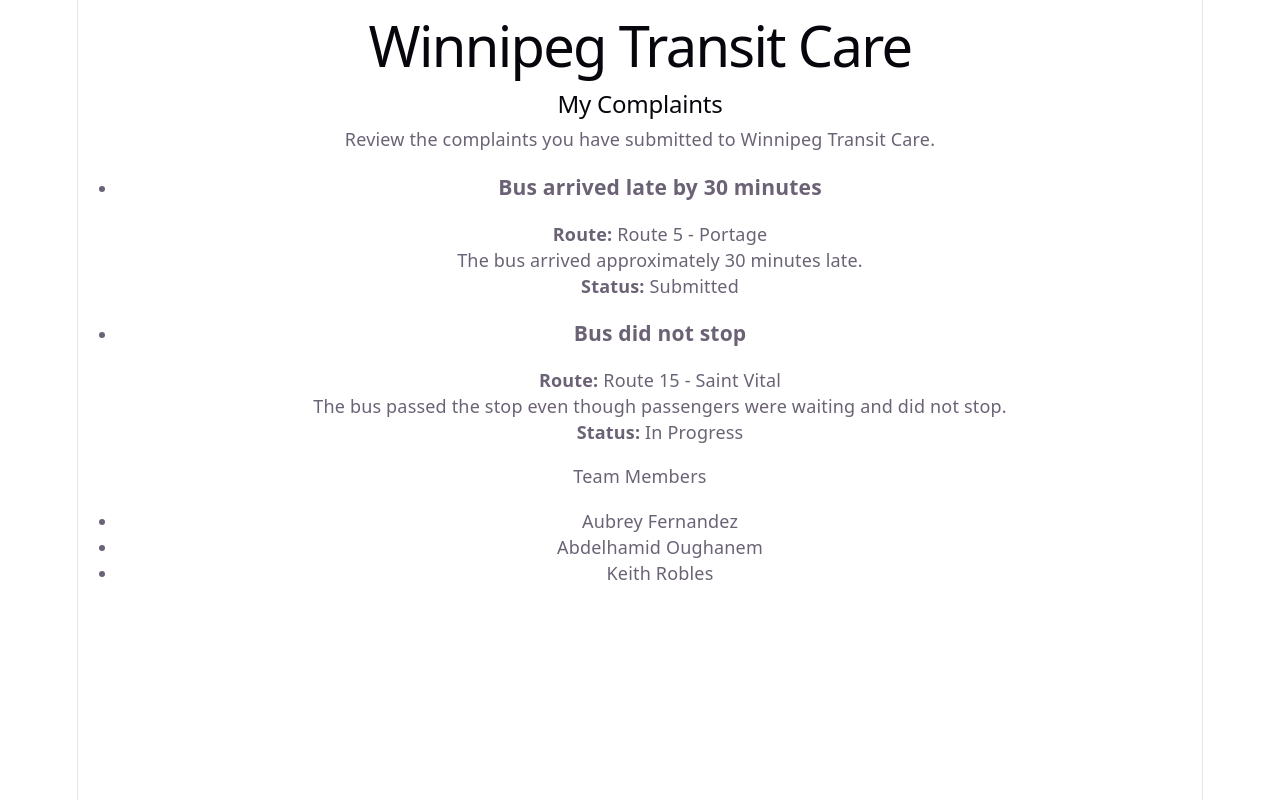
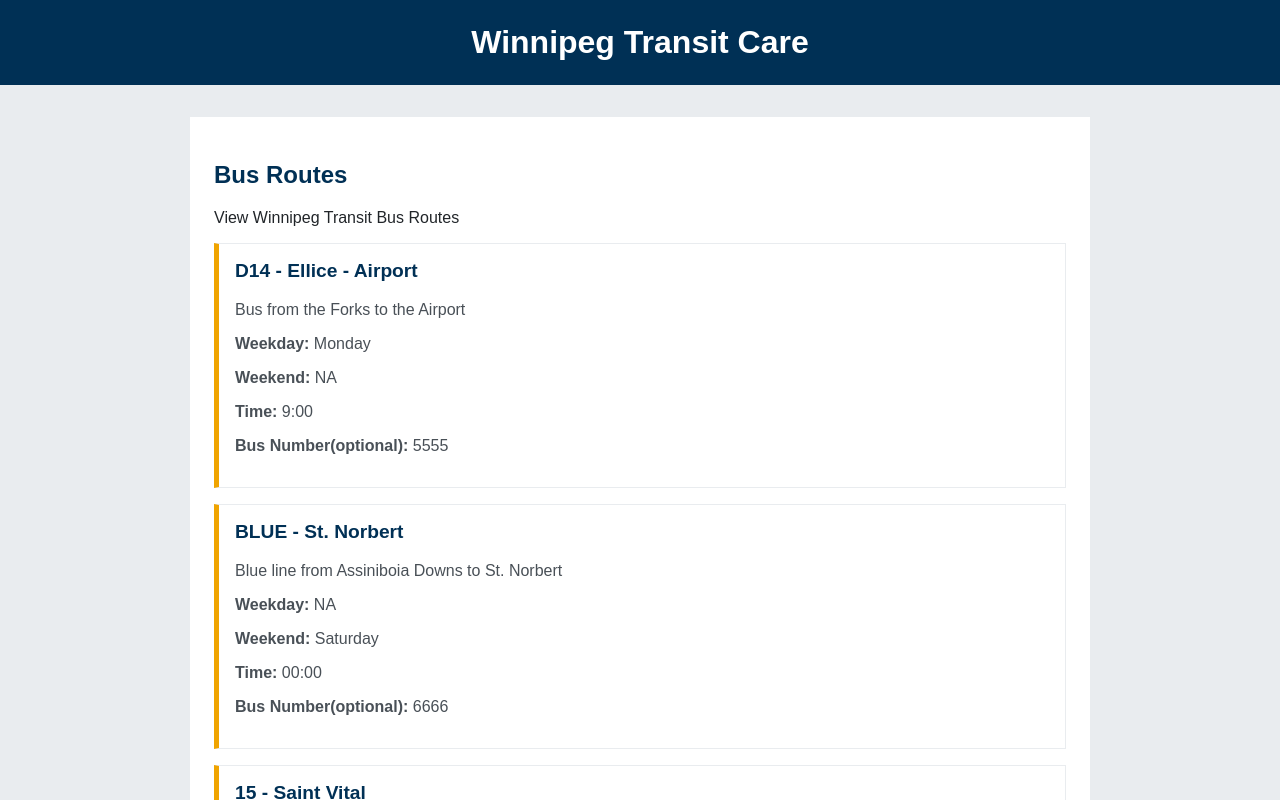
Before and after one commit to rrcw2025oabdel/Winnipeg_Transit_Care, a React (Vite) app: page / in a window 1280 px wide. Shown: the top 800 px of the page. Built offline with nearby package versions, Linux system fonts and the light colour scheme.

Commit message:
integration of BusRoutes to app.tsx and adding styles to app.css following the StyleGuide.md

```diff
--- a/src/App.css
+++ b/src/App.css
@@ -1,184 +1,103 @@
-.counter {
-  font-size: 16px;
-  padding: 5px 10px;
-  border-radius: 5px;
-  color: var(--accent);
-  background: var(--accent-bg);
-  border: 2px solid transparent;
-  transition: border-color 0.3s;
-  margin-bottom: 24px;
+/*  General Styles*/
 
-  &:hover {
-    border-color: var(--accent-border);
-  }
-  &:focus-visible {
-    outline: 2px solid var(--accent);
-    outline-offset: 2px;
-  }
+body {
+  margin: 0;
+  font-family: Arial, Helvetica, sans-serif;
+  font-size: 1rem;
+  color: #212529;
+  background-color: #e9ecef;
 }
 
-.hero {
-  position: relative;
-
-  .base,
-  .framework,
-  .vite {
-    inset-inline: 0;
-    margin: 0 auto;
+h1 {
+  font-size: 2rem;
 }
 
-  .base {
-    width: 170px;
-    position: relative;
-    z-index: 0;
+h2 {
+  font-size: 1.5rem;
+  color: #003055;
 }
 
-  .framework,
-  .vite {
-    position: absolute;
+h3 {
+  font-size: 1.2rem;
+  color: #003055;
 }
 
-  .framework {
-    z-index: 1;
-    top: 34px;
-    height: 28px;
-    transform: perspective(2000px) rotateZ(300deg) rotateX(44deg) rotateY(39deg)
-      scale(1.4);
+
+/* Header*/
+
+header {
+  background-color: #003055;
+  color: #ffffff;
+  padding: 1.5rem;
+  text-align: center;
 }
 
-  .vite {
-    z-index: 0;
-    top: 107px;
-    height: 26px;
-    width: auto;
-    transform: perspective(2000px) rotateZ(300deg) rotateX(40deg) rotateY(39deg)
-      scale(0.8);
-  }
+header h1 {
+  margin: 0;
 }
 
-#center {
-  display: flex;
-  flex-direction: column;
-  gap: 25px;
-  place-content: center;
-  place-items: center;
-  flex-grow: 1;
 
-  @media (max-width: 1024px) {
-    padding: 32px 20px 24px;
-    gap: 18px;
-  }
+/* Main Section*/
+
+.bus-routes,
+.my-complaints {
+  max-width: 900px;
+  margin: 2rem auto;
+  padding: 1.5rem;
+  background-color: #ffffff;
 }
 
-#next-steps {
-  display: flex;
-  border-top: 1px solid var(--border);
-  text-align: left;
 
-  & > div {
-    flex: 1 1 0;
-    padding: 32px;
-    @media (max-width: 1024px) {
-      padding: 24px 20px;
-    }
+/*Lists*/
+
+.route-list,
+.complaint-list {
+  list-style: none;
+  padding: 0;
 }
 
-  .icon {
-    margin-bottom: 16px;
-    width: 22px;
-    height: 22px;
+
+/* Cards */
+
+.route-card,
+.complaint-card {
+  background-color: #ffffff;
+  border: 1px solid #e9ecef;
+  border-left: 5px solid #f0a400;
+  padding: 1rem;
+  margin-bottom: 1rem;
 }
 
-  @media (max-width: 1024px) {
-    flex-direction: column;
+.route-card h3,
+.complaint-card h3 {
+  margin-top: 0;
+}
+
+.route-card p,
+.complaint-card p {
+  color: #495057;
+}
+
+
+/* Footer  */
+
+footer {
+  background-color: #003055;
+  color: #ffffff;
+  padding: 1.5rem;
   text-align: center;
 }
+
+footer p {
+  font-weight: bold;
 }
 
-#docs {
-  border-right: 1px solid var(--border);
-
-  @media (max-width: 1024px) {
-    border-right: none;
-    border-bottom: 1px solid var(--border);
-  }
+footer ul {
+  list-style: none;
+  padding: 0;
+  margin: 0;
 }
 
-#next-steps ul {
-  list-style: none;
-  padding: 0;
-  display: flex;
-  gap: 8px;
-  margin: 32px 0 0;
-
-  .logo {
-    height: 18px;
+footer li {
+  margin: 0.25rem 0;
 }
-
-  a {
-    color: var(--text-h);
-    font-size: 16px;
-    border-radius: 6px;
-    background: var(--social-bg);
-    display: flex;
-    padding: 6px 12px;
-    align-items: center;
-    gap: 8px;
-    text-decoration: none;
-    transition: box-shadow 0.3s;
-
-    &:hover {
-      box-shadow: var(--shadow);
-    }
-    .button-icon {
-      height: 18px;
-      width: 18px;
-    }
-  }
-
-  @media (max-width: 1024px) {
-    margin-top: 20px;
-    flex-wrap: wrap;
-    justify-content: center;
-
-    li {
-      flex: 1 1 calc(50% - 8px);
-    }
-
-    a {
-      width: 100%;
-      justify-content: center;
-      box-sizing: border-box;
-    }
-  }
-}
-
-#spacer {
-  height: 88px;
-  border-top: 1px solid var(--border);
-  @media (max-width: 1024px) {
-    height: 48px;
-  }
-}
-
-.ticks {
-  position: relative;
-  width: 100%;
-
-  &::before,
-  &::after {
-    content: '';
-    position: absolute;
-    top: -4.5px;
-    border: 5px solid transparent;
-  }
-
-  &::before {
-    left: 0;
-    border-left-color: var(--border);
-  }
-  &::after {
-    right: 0;
-    border-right-color: var(--border);
-  }
-}
--- a/src/App.tsx
+++ b/src/App.tsx
@@ -1,12 +1,15 @@
 import ViewMyComplaints from "./components/ViewMyComplaints/ViewMyComplaints";
+import BusRoutes from "./busroutes/busRoutes";
 import Header from "./components/header/Header";
 import Footer from "./components/footer/Footer";
+import "./App.css";
 
 
 function App() {
     return (
         <>
             <Header />
+            <BusRoutes />
             <ViewMyComplaints />
             <Footer />
         </>
--- a/src/index.css
+++ b/src/index.css
@@ -1,111 +1,12 @@
-:root {
-  --text: #6b6375;
-  --text-h: #08060d;
-  --bg: #fff;
-  --border: #e5e4e7;
-  --code-bg: #f4f3ec;
-  --accent: #aa3bff;
-  --accent-bg: rgba(170, 59, 255, 0.1);
-  --accent-border: rgba(170, 59, 255, 0.5);
-  --social-bg: rgba(244, 243, 236, 0.5);
-  --shadow:
-    rgba(0, 0, 0, 0.1) 0 10px 15px -3px, rgba(0, 0, 0, 0.05) 0 4px 6px -2px;
-
-  --sans: system-ui, 'Segoe UI', Roboto, sans-serif;
-  --heading: system-ui, 'Segoe UI', Roboto, sans-serif;
-  --mono: ui-monospace, Consolas, monospace;
-
-  font: 18px/145% var(--sans);
-  letter-spacing: 0.18px;
-  color-scheme: light dark;
-  color: var(--text);
-  background: var(--bg);
-  font-synthesis: none;
-  text-rendering: optimizeLegibility;
-  -webkit-font-smoothing: antialiased;
-  -moz-osx-font-smoothing: grayscale;
-
-  @media (max-width: 1024px) {
-    font-size: 16px;
-  }
-}
-
-@media (prefers-color-scheme: dark) {
-  :root {
-    --text: #9ca3af;
-    --text-h: #f3f4f6;
-    --bg: #16171d;
-    --border: #2e303a;
-    --code-bg: #1f2028;
-    --accent: #c084fc;
-    --accent-bg: rgba(192, 132, 252, 0.15);
-    --accent-border: rgba(192, 132, 252, 0.5);
-    --social-bg: rgba(47, 48, 58, 0.5);
-    --shadow:
-      rgba(0, 0, 0, 0.4) 0 10px 15px -3px, rgba(0, 0, 0, 0.25) 0 4px 6px -2px;
-  }
-
-  #social .button-icon {
-    filter: invert(1) brightness(2);
-  }
-}
-
-#root {
-  width: 1126px;
-  max-width: 100%;
-  margin: 0 auto;
-  text-align: center;
-  border-inline: 1px solid var(--border);
-  min-height: 100svh;
-  display: flex;
-  flex-direction: column;
+* {
   box-sizing: border-box;
 }
 
-body {
+html,
+body,
+#root {
   margin: 0;
+  padding: 0;
+  min-width: 100%;
+  min-height: 100%;
 }
-
-h1,
-h2 {
-  font-family: var(--heading);
-  font-weight: 500;
-  color: var(--text-h);
-}
-
-h1 {
-  font-size: 56px;
-  letter-spacing: -1.68px;
-  margin: 32px 0;
-  @media (max-width: 1024px) {
-    font-size: 36px;
-    margin: 20px 0;
-  }
-}
-h2 {
-  font-size: 24px;
-  line-height: 118%;
-  letter-spacing: -0.24px;
-  margin: 0 0 8px;
-  @media (max-width: 1024px) {
-    font-size: 20px;
-  }
-}
-p {
-  margin: 0;
-}
-
-code,
-.counter {
-  font-family: var(--mono);
-  display: inline-flex;
-  border-radius: 4px;
-  color: var(--text-h);
-}
-
-code {
-  font-size: 15px;
-  line-height: 135%;
-  padding: 4px 8px;
-  background: var(--code-bg);
-}
```
Lines whose indentation alone changed are shown as unchanged.
